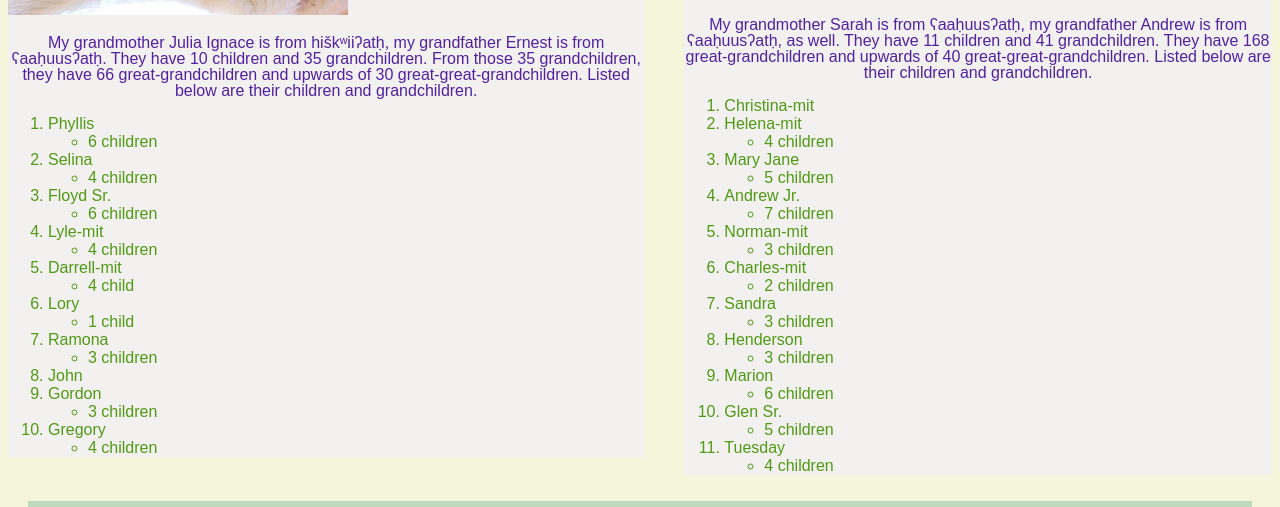
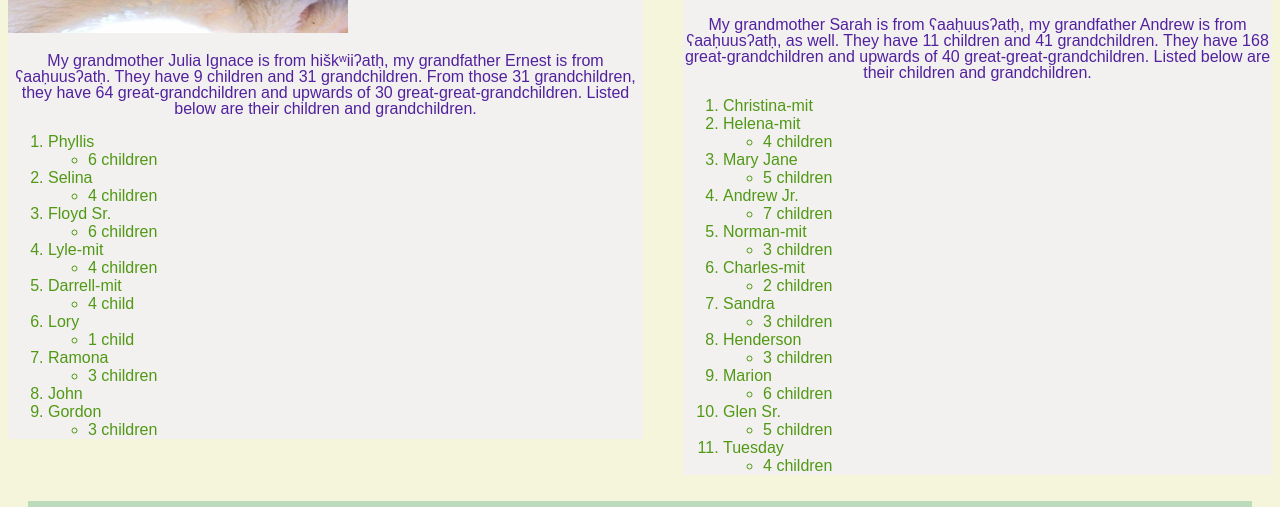
Before and after one commit to PatLinds/ahousahtlanguage, a plain HTML site: page tree.html in a window 1280 px wide. Shown: the part 759-1266 px from the top of the page. Drawn offline with Linux system fonts and the light colour scheme.

Commit message:
ahouslang5

```diff
--- a/tree.html
+++ b/tree.html
@@ -28,7 +28,7 @@
                         <!--there are 9 siblings-->
                         <img src="./images/IMG_5515.JPG" alt="photo of julia and ernie" width="340" height="300">
                         <body>
-                        <p>My grandmother Julia Ignace is from hiškʷiiʔatḥ, my grandfather Ernest is from ʕaaḥuusʔatḥ. They have 10 children and 35 grandchildren. From those 35 grandchildren, they have 66 great-grandchildren and upwards of 30 great-great-grandchildren. Listed below are their children and grandchildren.</p>
+                        <p>My grandmother Julia Ignace is from hiškʷiiʔatḥ, my grandfather Ernest is from ʕaaḥuusʔatḥ. They have 9 children and 31 grandchildren. From those 31 grandchildren, they have 64 great-grandchildren and upwards of 30 great-great-grandchildren. Listed below are their children and grandchildren.</p>
                         <ol>
                             <li>Phyllis
                                 <ul>
@@ -69,11 +69,6 @@
                             <li>Gordon</li>
                                 <ul>
                                     <li>3 children</li>
-                                </ul>
-                            </li>
-                            <li>Gregory</li>
-                                <ul>
-                                    <li>4 children</li>
                                 </ul>
                             </li>
                         </p>
```
